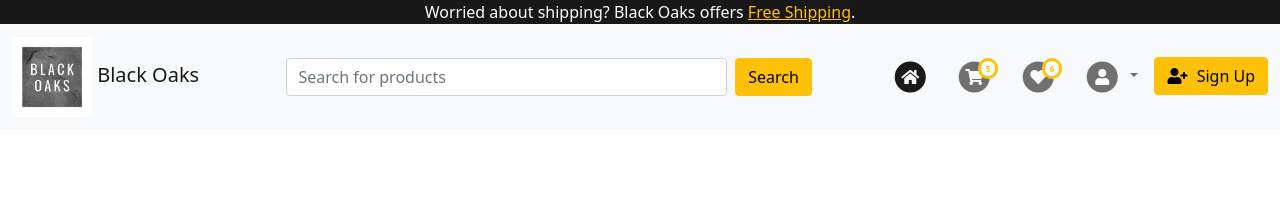
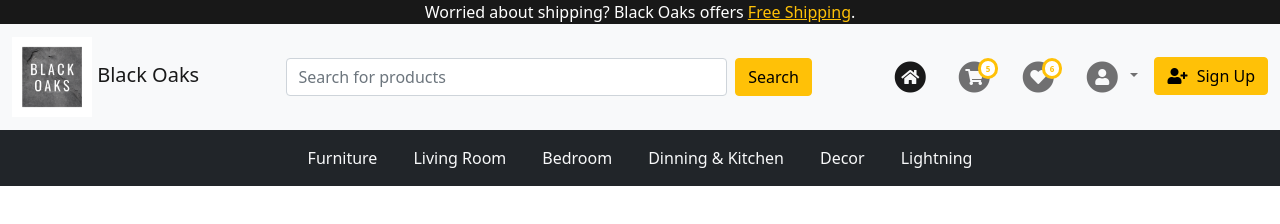
Before and after one commit to AyeshaMunawar-profile/BlackOaks, a plain HTML site: page index.html in a window 1280 px wide. Drawn offline with nearby package versions, Linux system fonts and the light colour scheme.

Commit message:
Black-Oaks-Home> Add categories menu
Black-Oaks-Home> Add categories menu

```diff
--- a/index.html
+++ b/index.html
@@ -94,7 +94,7 @@
                                     class="margin-left-10">Logout</span></a></li>
                         </ul>
                     </li>
-                    <li class="pt-1">
+                    <li class="pt-1 nav-item">
                         <button class="btn btn-warning container-fluid" type="submit"><i
                                 class="fas fa-user-plus margin-right-5"></i> Sign Up
                         </button>
@@ -104,6 +104,31 @@
             </div>
         </div>
     </nav>
+    <nav class="navbar navbar-expand-lg navbar-light bg-dark mb-0 mt-0 pt-lg-0 pb-lg-0 ">
+        <div class="container-fluid d-flex flex-row justify-content-center">
+            <ul class="nav navbar-nav mb-lg-0 mt-lg-0 ">
+                <li class="nav-item margin-left-10 margin-right-10 mt-2 mb-2">
+                    <a class="nav-link text-light" href="#">Furniture</a>
+                </li>
+                <li class="nav-item margin-left-10 margin-right-10 mt-2 mb-2">
+                    <a class="nav-link text-light"  href="#">Living Room</a>
+                </li>
+                <li class="nav-item margin-left-10 margin-right-10 mt-2 mb-2">
+                    <a class="nav-link text-light"  href="#">Bedroom</a>
+                </li>
+                <li class="nav-item margin-left-10 margin-right-10 mt-2 mb-2">
+                    <a class="nav-link text-light"  href="#">Dinning & Kitchen</a>
+                </li>
+                <li class="nav-item margin-left-10 margin-right-10 mt-2 mb-2">
+                    <a class="nav-link text-light"  href="#">Decor</a>
+                </li>
+                <li class="nav-item margin-left-10 margin-right-10 mt-2 mb-2">
+                    <a class="nav-link text-light"  href="#">Lightning</a>
+                </li>
+            </ul>
+
+        </div>
+    </nav>
 </div>
 <script src="https://cdn.jsdelivr.net/npm/bootstrap@5.0.0-beta1/dist/js/bootstrap.bundle.min.js"
         integrity="sha384-ygbV9kiqUc6oa4msXn9868pTtWMgiQaeYH7/t7LECLbyPA2x65Kgf80OJFdroafW"
```
